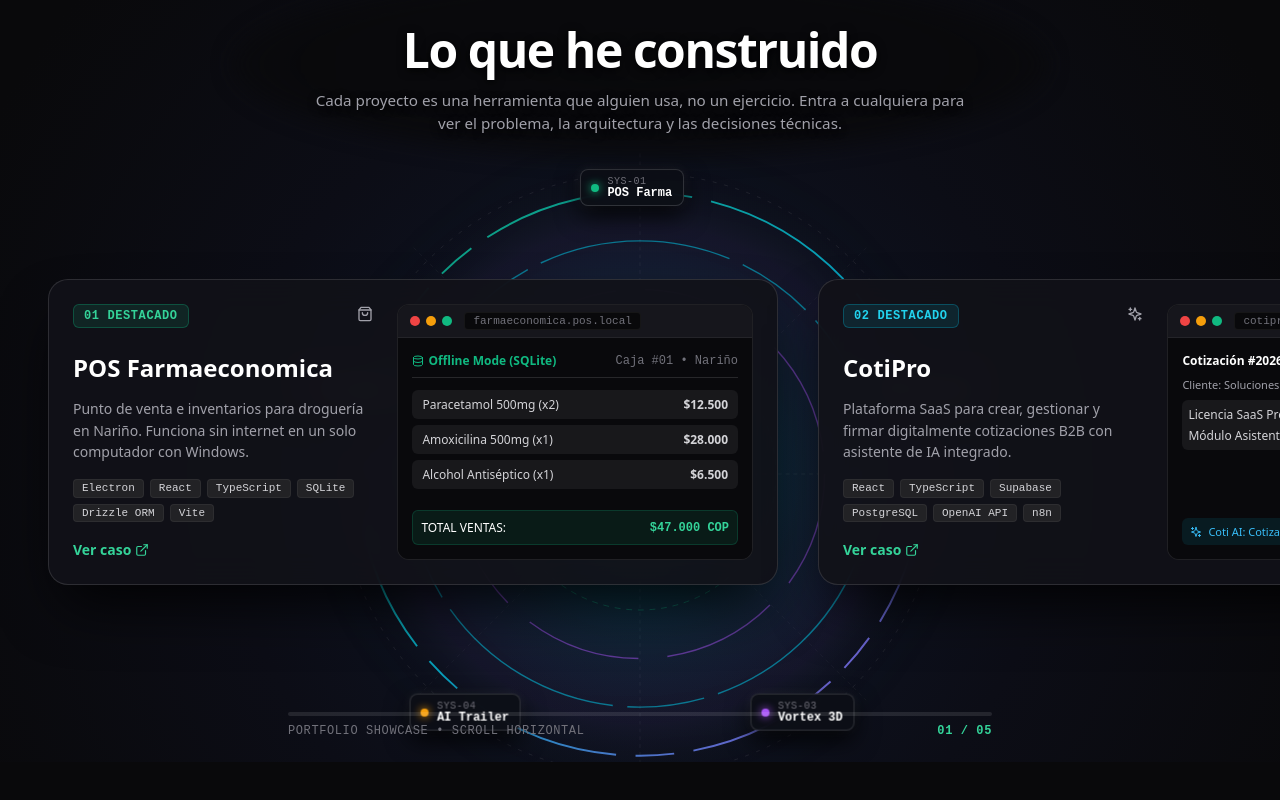
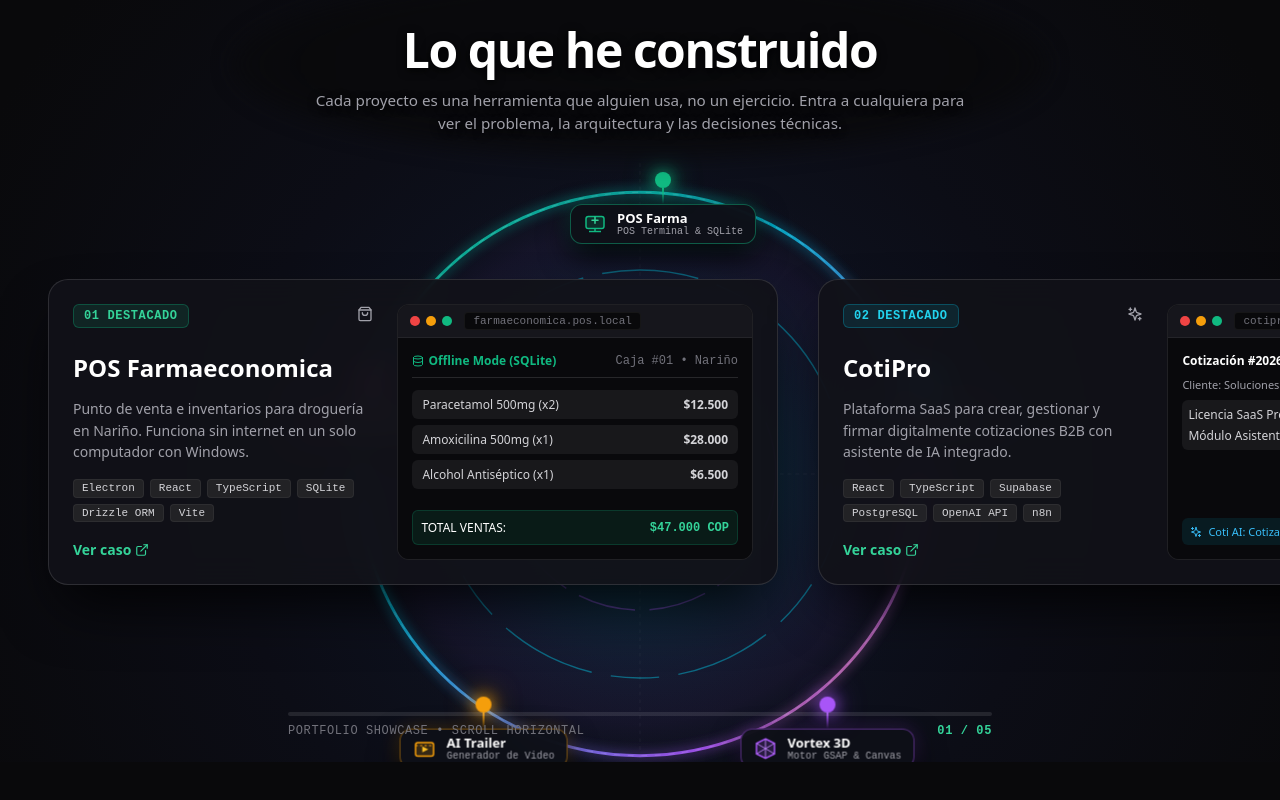
Before and after one commit to SebastianBasante20/portafolio-interactivo, a React (Vite) app: page / in a window 1280 px wide. Shown: the part 366-1166 px from the top of the page. Built offline with nearby package versions, Linux system fonts and the light colour scheme.

Commit message:
Add glowing neon orb dots with custom SVG project landmark cards on orbit ring

```diff
--- a/src/ProjectsShowcase.css
+++ b/src/ProjectsShowcase.css
@@ -1,5 +1,5 @@
 /* ==========================================================================
-   PROJECTS SHOWCASE - SYSTEM ARCHITECTURE CORE ORBIT (NO EMOJIS)
+   PROJECTS SHOWCASE - NEON ORBIT & GLOWING ORB LANDMARK NODES
    ========================================================================== */
 
 .projects-showcase-wrapper {
@@ -35,7 +35,7 @@
   box-sizing: border-box;
 }
 
-/* NÚCLEO Y MATRIZ DE ARQUITECTURA DE SOFTWARE (DETRÁS DE LAS TARJETAS) */
+/* ESTRUCTURA ORBITAL EN EL FONDO (DETRÁS DE LAS TARJETAS) */
 .giant-orbit-wrapper {
   position: absolute;
   top: 62%;
@@ -65,10 +65,9 @@
 .system-core-svg {
   width: 100%;
   height: 100%;
-  filter: drop-shadow(0 0 30px rgba(16, 185, 129, 0.25));
 }
 
-/* NODOS TÉCNICOS EN EL PERÍMETRO DEL SISTEMA (SIN EMOJIS) */
+/* NODOS LANDMARK SOBRE LOS PUNTOS LUMINOSOS */
 .system-badges-ring {
   position: absolute;
   inset: 0;
@@ -77,57 +76,106 @@
   justify-content: center;
 }
 
-.tech-node-badge {
+.tech-landmark-node {
   position: absolute;
   top: 50%;
   left: 50%;
   display: flex;
+  flex-direction: column;
   align-items: center;
-  gap: 0.5rem;
-  padding: 0.35rem 0.65rem;
-  background: rgba(13, 15, 23, 0.95);
-  border-radius: 0.5rem;
-  box-shadow: 0 10px 25px rgba(0, 0, 0, 0.8), 0 0 12px rgba(255, 255, 255, 0.08);
+  margin-top: -12px;
+  margin-left: -70px;
+  transform-origin: center center;
+}
+
+/* PUNTO LUMINOSO NEON (EXACTAMENTE IGUAL A TU CAPTURA DE PANTALLA) */
+.glowing-orb-dot {
+  width: 1rem;
+  height: 1rem;
+  border-radius: 9999px;
+  z-index: 2;
+}
+
+.glowing-orb-dot.emerald {
+  background-color: #10b981;
+  box-shadow: 0 0 16px #10b981, 0 0 30px rgba(16, 185, 129, 0.8);
+}
+
+.glowing-orb-dot.cyan {
+  background-color: #06b6d4;
+  box-shadow: 0 0 16px #06b6d4, 0 0 30px rgba(6, 182, 212, 0.8);
+}
+
+.glowing-orb-dot.purple {
+  background-color: #a855f7;
+  box-shadow: 0 0 16px #a855f7, 0 0 30px rgba(168, 85, 247, 0.8);
+}
+
+.glowing-orb-dot.amber {
+  background-color: #f59e0b;
+  box-shadow: 0 0 16px #f59e0b, 0 0 30px rgba(245, 158, 11, 0.8);
+}
+
+.glowing-orb-dot.pink {
+  background-color: #ec4899;
+  box-shadow: 0 0 16px #ec4899, 0 0 30px rgba(236, 72, 153, 0.8);
+}
+
+/* TALLO CONECTOR */
+.node-stalk {
+  width: 2px;
+  height: 1rem;
+  z-index: 1;
+}
+
+.node-stalk.emerald { background: linear-gradient(to bottom, #10b981, transparent); }
+.node-stalk.cyan { background: linear-gradient(to bottom, #06b6d4, transparent); }
+.node-stalk.purple { background: linear-gradient(to bottom, #a855f7, transparent); }
+.node-stalk.amber { background: linear-gradient(to bottom, #f59e0b, transparent); }
+.node-stalk.pink { background: linear-gradient(to bottom, #ec4899, transparent); }
+
+/* TARJETA LANDMARK ILUSTRADA SVG */
+.landmark-card {
+  display: flex;
+  align-items: center;
+  gap: 0.625rem;
+  padding: 0.4rem 0.75rem;
+  background: rgba(14, 16, 24, 0.95);
+  border-radius: 0.75rem;
+  box-shadow: 0 12px 30px rgba(0, 0, 0, 0.85);
   backdrop-filter: blur(12px);
   border: 1px solid rgba(255, 255, 255, 0.15);
-  margin-top: -15px;
-  margin-left: -60px;
-  transform-origin: center center;
   white-space: nowrap;
 }
 
-.node-dot {
-  width: 0.5rem;
-  height: 0.5rem;
-  border-radius: 9999px;
+.landmark-card.emerald { border-color: rgba(16, 185, 129, 0.45); box-shadow: 0 12px 30px rgba(0, 0, 0, 0.85), 0 0 20px rgba(16, 185, 129, 0.25); }
+.landmark-card.cyan { border-color: rgba(6, 182, 212, 0.45); box-shadow: 0 12px 30px rgba(0, 0, 0, 0.85), 0 0 20px rgba(6, 182, 212, 0.25); }
+.landmark-card.purple { border-color: rgba(168, 85, 247, 0.45); box-shadow: 0 12px 30px rgba(0, 0, 0, 0.85), 0 0 20px rgba(168, 85, 247, 0.25); }
+.landmark-card.amber { border-color: rgba(245, 158, 11, 0.45); box-shadow: 0 12px 30px rgba(0, 0, 0, 0.85), 0 0 20px rgba(245, 158, 11, 0.25); }
+.landmark-card.pink { border-color: rgba(236, 72, 153, 0.45); box-shadow: 0 12px 30px rgba(0, 0, 0, 0.85), 0 0 20px rgba(236, 72, 153, 0.25); }
+
+.landmark-svg {
+  width: 1.5rem;
+  height: 1.5rem;
   flex-shrink: 0;
-  box-shadow: 0 0 8px currentColor;
 }
 
-.node-dot.emerald { background-color: #10b981; color: #10b981; }
-.node-dot.cyan { background-color: #06b6d4; color: #06b6d4; }
-.node-dot.purple { background-color: #a855f7; color: #a855f7; }
-.node-dot.amber { background-color: #f59e0b; color: #f59e0b; }
-.node-dot.pink { background-color: #ec4899; color: #ec4899; }
-
-.node-info {
+.landmark-text {
   display: flex;
   flex-direction: column;
   line-height: 1.1;
   text-align: left;
 }
 
-.node-code {
-  font-family: monospace;
-  font-size: 0.625rem;
-  color: #71717a;
-  letter-spacing: 0.05em;
+.landmark-text strong {
+  font-size: 0.8125rem;
+  color: #ffffff;
+  font-weight: 800;
 }
 
-.node-title {
-  font-size: 0.75rem;
-  color: #ffffff;
-  font-weight: 700;
+.landmark-text small {
+  font-size: 0.625rem;
+  color: #a1a1aa;
   font-family: monospace;
 }
 
@@ -190,7 +238,7 @@
   }
 }
 
-/* Track Container (Flotando sobre la matriz técnica en z-index 10) */
+/* Track Container (Flotando sobre la órbita en z-index 10) */
 .projects-showcase-track-container {
   position: relative;
   width: 100%;
@@ -425,7 +473,7 @@
   overflow: hidden;
 }
 
-/* Vistas previas específicas de cada proyecto (sin emojis) */
+/* Vistas previas específicas de cada proyecto */
 .preview-pos {
   display: flex;
   flex-direction: column;
--- a/src/ProjectsShowcase.tsx
+++ b/src/ProjectsShowcase.tsx
@@ -1,5 +1,5 @@
 import { useEffect, useRef, useState } from 'react';
-import { ExternalLink, ShoppingBag, Sparkles, Box, Film, Image, CheckCircle, Database, Layers } from 'lucide-react';
+import { ExternalLink, ShoppingBag, Sparkles, Box, Film, Image, CheckCircle, Database } from 'lucide-react';
 import gsap from 'gsap';
 import { ScrollTrigger } from 'gsap/ScrollTrigger';
 import './ProjectsShowcase.css';
@@ -144,7 +144,7 @@
         },
       });
 
-      // Rotación 360° de la matriz de arquitectura en el fondo
+      // Rotación 360° del Anillo Orbital y Nodos Ilustrados en el fondo
       if (orbit) {
         gsap.to(orbit, {
           rotate: 360,
@@ -272,91 +272,129 @@
       )}
 
       <section ref={sectionRef} className="projects-showcase-section">
-        {/* NÚCLEO Y MATRIZ DE ARQUITECTURA DE SOFTWARE (DETRÁS DE LAS TARJETAS) */}
+        {/* ESTRUCTURA ORBITAL Y NODOS ILUSTRADOS VECTORIALES SVG (SOBRE LOS PUNTOS BRILLANTES) */}
         <div className="giant-orbit-wrapper" aria-hidden="true">
           <div ref={orbitRef} className="system-core-container">
-            {/* SVG con anillos de radar y ejes de datos */}
+            {/* SVG Anillo Orbital Neon con Resplandor */}
             <svg className="system-core-svg" viewBox="0 0 700 700" fill="none">
               <defs>
                 <radialGradient id="core-glow" cx="50%" cy="50%" r="50%">
-                  <stop offset="0%" stopColor="#10b981" stopOpacity="0.25" />
+                  <stop offset="0%" stopColor="#10b981" stopOpacity="0.22" />
                   <stop offset="40%" stopColor="#06b6d4" stopOpacity="0.12" />
                   <stop offset="80%" stopColor="#a855f7" stopOpacity="0.05" />
                   <stop offset="100%" stopColor="#09090b" stopOpacity="0" />
                 </radialGradient>
                 <linearGradient id="ring-grad-1" x1="0%" y1="0%" x2="100%" y2="100%">
                   <stop offset="0%" stopColor="#10b981" />
-                  <stop offset="50%" stopColor="#06b6d4" />
-                  <stop offset="100%" stopColor="#a855f7" />
+                  <stop offset="40%" stopColor="#06b6d4" />
+                  <stop offset="80%" stopColor="#a855f7" />
+                  <stop offset="100%" stopColor="#f59e0b" />
                 </linearGradient>
+                <filter id="orb-glow" x="-20%" y="-20%" width="140%" height="140%">
+                  <feGaussianBlur stdDeviation="6" result="blur" />
+                  <feComposite in="SourceGraphic" in2="blur" operator="over" />
+                </filter>
               </defs>
 
-              {/* Resplandor del núcleo */}
+              {/* Fondo brillante */}
               <circle cx="350" cy="350" r="320" fill="url(#core-glow)" />
 
-              {/* Anillos concéntricos de arquitectura */}
-              <circle cx="350" cy="350" r="310" stroke="rgba(255, 255, 255, 0.08)" strokeWidth="1" strokeDasharray="4 8" />
-              <circle cx="350" cy="350" r="290" stroke="url(#ring-grad-1)" strokeWidth="2" strokeDasharray="160 20 40 20" opacity="0.85" />
-              <circle cx="350" cy="350" r="240" stroke="#06b6d4" strokeWidth="1.5" strokeDasharray="80 15 200 15" opacity="0.6" />
-              <circle cx="350" cy="350" r="190" stroke="#a855f7" strokeWidth="1.5" strokeDasharray="120 30" opacity="0.5" />
-              <circle cx="350" cy="350" r="140" stroke="rgba(16, 185, 129, 0.4)" strokeWidth="1" strokeDasharray="6 6" />
-              <circle cx="350" cy="350" r="90" stroke="rgba(255, 255, 255, 0.12)" strokeWidth="1" />
+              {/* Anillo Orbital Neon Principal */}
+              <circle cx="350" cy="350" r="290" stroke="url(#ring-grad-1)" strokeWidth="3" filter="url(#orb-glow)" opacity="0.9" />
+              <circle cx="350" cy="350" r="290" stroke="rgba(255, 255, 255, 0.15)" strokeWidth="1" strokeDasharray="6 8" />
 
-              {/* Ejes transversales de sistema */}
-              <line x1="350" y1="20" x2="350" y2="680" stroke="rgba(255, 255, 255, 0.06)" strokeWidth="1" strokeDasharray="4 4" />
-              <line x1="20" y1="350" x2="680" y2="350" stroke="rgba(255, 255, 255, 0.06)" strokeWidth="1" strokeDasharray="4 4" />
-              <line x1="117" y1="117" x2="583" y2="583" stroke="rgba(255, 255, 255, 0.04)" strokeWidth="1" strokeDasharray="4 4" />
-              <line x1="583" y1="117" x2="117" y2="583" stroke="rgba(255, 255, 255, 0.04)" strokeWidth="1" strokeDasharray="4 4" />
+              {/* Anillos Interiores de Datos */}
+              <circle cx="350" cy="350" r="210" stroke="#06b6d4" strokeWidth="1.5" strokeDasharray="100 20 50 20" opacity="0.5" />
+              <circle cx="350" cy="350" r="140" stroke="#a855f7" strokeWidth="1.5" strokeDasharray="60 15" opacity="0.4" />
 
-              {/* Indicador del núcleo central */}
-              <circle cx="350" cy="350" r="16" fill="#09090b" stroke="#10b981" strokeWidth="2" />
-              <circle cx="350" cy="350" r="6" fill="#34d399" />
+              {/* Líneas Ejes de Coordenadas */}
+              <line x1="350" y1="30" x2="350" y2="670" stroke="rgba(255, 255, 255, 0.05)" strokeWidth="1" strokeDasharray="4 4" />
+              <line x1="30" y1="350" x2="670" y2="350" stroke="rgba(255, 255, 255, 0.05)" strokeWidth="1" strokeDasharray="4 4" />
             </svg>
 
-            {/* NODOS DE SISTEMA TÉCNICOS SIN EMOJIS EN EL PERÍMETRO */}
+            {/* NODOS CON PUNTOS LUMINOSOS Y TARJETAS ILUSTRADAS VECTORIALES SVG */}
             <div className="system-badges-ring">
               {/* Nodo 1: POS Farma - 0 deg (Arriba) */}
-              <div className="tech-node-badge node-pos" style={{ transform: 'rotate(0deg) translateY(-290px) rotate(0deg)' }}>
-                <span className="node-dot emerald" />
-                <div className="node-info">
-                  <span className="node-code">SYS-01</span>
-                  <span className="node-title">POS Farma</span>
+              <div className="tech-landmark-node node-pos" style={{ transform: 'rotate(0deg) translateY(-290px) rotate(0deg)' }}>
+                <span className="glowing-orb-dot emerald" />
+                <div className="node-stalk emerald" />
+                <div className="landmark-card emerald">
+                  <svg className="landmark-svg" viewBox="0 0 32 32" fill="none">
+                    <rect x="4" y="6" width="24" height="16" rx="3" stroke="#10b981" strokeWidth="2" fill="rgba(16, 185, 129, 0.18)" />
+                    <path d="M 12 11 H 20 M 16 7 V 15" stroke="#34d399" strokeWidth="2" strokeLinecap="round" />
+                    <path d="M 8 26 H 24 M 16 22 V 26" stroke="#10b981" strokeWidth="2" />
+                  </svg>
+                  <div className="landmark-text">
+                    <strong>POS Farma</strong>
+                    <small>POS Terminal & SQLite</small>
+                  </div>
                 </div>
               </div>
 
               {/* Nodo 2: CotiPro SaaS - 72 deg */}
-              <div className="tech-node-badge node-cotipro" style={{ transform: 'rotate(72deg) translateY(-290px) rotate(-72deg)' }}>
-                <span className="node-dot cyan" />
-                <div className="node-info">
-                  <span className="node-code">SYS-02</span>
-                  <span className="node-title">CotiPro SaaS</span>
+              <div className="tech-landmark-node node-cotipro" style={{ transform: 'rotate(72deg) translateY(-290px) rotate(-72deg)' }}>
+                <span className="glowing-orb-dot cyan" />
+                <div className="node-stalk cyan" />
+                <div className="landmark-card cyan">
+                  <svg className="landmark-svg" viewBox="0 0 32 32" fill="none">
+                    <path d="M 8 4 H 20 L 26 10 V 26 C 26 27.1 25.1 28 24 28 H 8 C 6.9 28 6 27.1 6 26 V 6 C 6 4.9 6.9 4 8 4 Z" stroke="#06b6d4" strokeWidth="2" fill="rgba(6, 182, 212, 0.18)" />
+                    <path d="M 12 16 L 15 19 L 21 13" stroke="#22d3ee" strokeWidth="2" strokeLinecap="round" strokeLinejoin="round" />
+                    <circle cx="23" cy="7" r="2" fill="#38bdf8" />
+                  </svg>
+                  <div className="landmark-text">
+                    <strong>CotiPro SaaS</strong>
+                    <small>Firma Digital & IA</small>
+                  </div>
                 </div>
               </div>
 
               {/* Nodo 3: Vortex 3D - 144 deg */}
-              <div className="tech-node-badge node-vortex" style={{ transform: 'rotate(144deg) translateY(-290px) rotate(-144deg)' }}>
-                <span className="node-dot purple" />
-                <div className="node-info">
-                  <span className="node-code">SYS-03</span>
-                  <span className="node-title">Vortex 3D</span>
+              <div className="tech-landmark-node node-vortex" style={{ transform: 'rotate(144deg) translateY(-290px) rotate(-144deg)' }}>
+                <span className="glowing-orb-dot purple" />
+                <div className="node-stalk purple" />
+                <div className="landmark-card purple">
+                  <svg className="landmark-svg" viewBox="0 0 32 32" fill="none">
+                    <path d="M 16 3 L 28 9 V 23 L 16 29 L 4 23 V 9 Z" stroke="#a855f7" strokeWidth="2" fill="rgba(168, 85, 247, 0.18)" />
+                    <path d="M 16 3 V 29 M 4 9 L 28 23 M 28 9 L 4 23" stroke="#c084fc" strokeWidth="1.2" />
+                  </svg>
+                  <div className="landmark-text">
+                    <strong>Vortex 3D</strong>
+                    <small>Motor GSAP & Canvas</small>
+                  </div>
                 </div>
               </div>
 
               {/* Nodo 4: AI Trailer - 216 deg */}
-              <div className="tech-node-badge node-trailer" style={{ transform: 'rotate(216deg) translateY(-290px) rotate(-216deg)' }}>
-                <span className="node-dot amber" />
-                <div className="node-info">
-                  <span className="node-code">SYS-04</span>
-                  <span className="node-title">AI Trailer</span>
+              <div className="tech-landmark-node node-trailer" style={{ transform: 'rotate(216deg) translateY(-290px) rotate(-216deg)' }}>
+                <span className="glowing-orb-dot amber" />
+                <div className="node-stalk amber" />
+                <div className="landmark-card amber">
+                  <svg className="landmark-svg" viewBox="0 0 32 32" fill="none">
+                    <rect x="4" y="8" width="24" height="18" rx="3" stroke="#f59e0b" strokeWidth="2" fill="rgba(245, 158, 11, 0.18)" />
+                    <path d="M 13 13 L 21 17 L 13 21 Z" fill="#fbbf24" />
+                    <path d="M 4 12 H 28" stroke="#f59e0b" strokeWidth="1.5" strokeDasharray="3 3" />
+                  </svg>
+                  <div className="landmark-text">
+                    <strong>AI Trailer</strong>
+                    <small>Generador de Video</small>
+                  </div>
                 </div>
               </div>
 
               {/* Nodo 5: Image Remover - 288 deg */}
-              <div className="tech-node-badge node-remover" style={{ transform: 'rotate(288deg) translateY(-290px) rotate(-288deg)' }}>
-                <span className="node-dot pink" />
-                <div className="node-info">
-                  <span className="node-code">SYS-05</span>
-                  <span className="node-title">Bg Remover</span>
+              <div className="tech-landmark-node node-remover" style={{ transform: 'rotate(288deg) translateY(-290px) rotate(-288deg)' }}>
+                <span className="glowing-orb-dot pink" />
+                <div className="node-stalk pink" />
+                <div className="landmark-card pink">
+                  <svg className="landmark-svg" viewBox="0 0 32 32" fill="none">
+                    <rect x="5" y="5" width="22" height="22" rx="4" stroke="#ec4899" strokeWidth="2" fill="rgba(236, 72, 153, 0.18)" />
+                    <circle cx="12" cy="12" r="3" fill="#f472b6" />
+                    <path d="M 7 24 L 14 17 L 19 21 L 22 18 L 27 24" stroke="#ec4899" strokeWidth="2" strokeLinecap="round" />
+                  </svg>
+                  <div className="landmark-text">
+                    <strong>Bg Remover</strong>
+                    <small>Canvas Alpha API</small>
+                  </div>
                 </div>
               </div>
             </div>
@@ -369,7 +407,7 @@
           <p className="projects-showcase-description">{description}</p>
         </div>
 
-        {/* Pista horizontal de tarjetas (flotando al frente del núcleo técnico) */}
+        {/* Pista horizontal de tarjetas (flotando al frente de la órbita) */}
         <div className="projects-showcase-track-container">
           <div ref={trackRef} className="projects-showcase-track">
             {projects.map((project) => {
```
